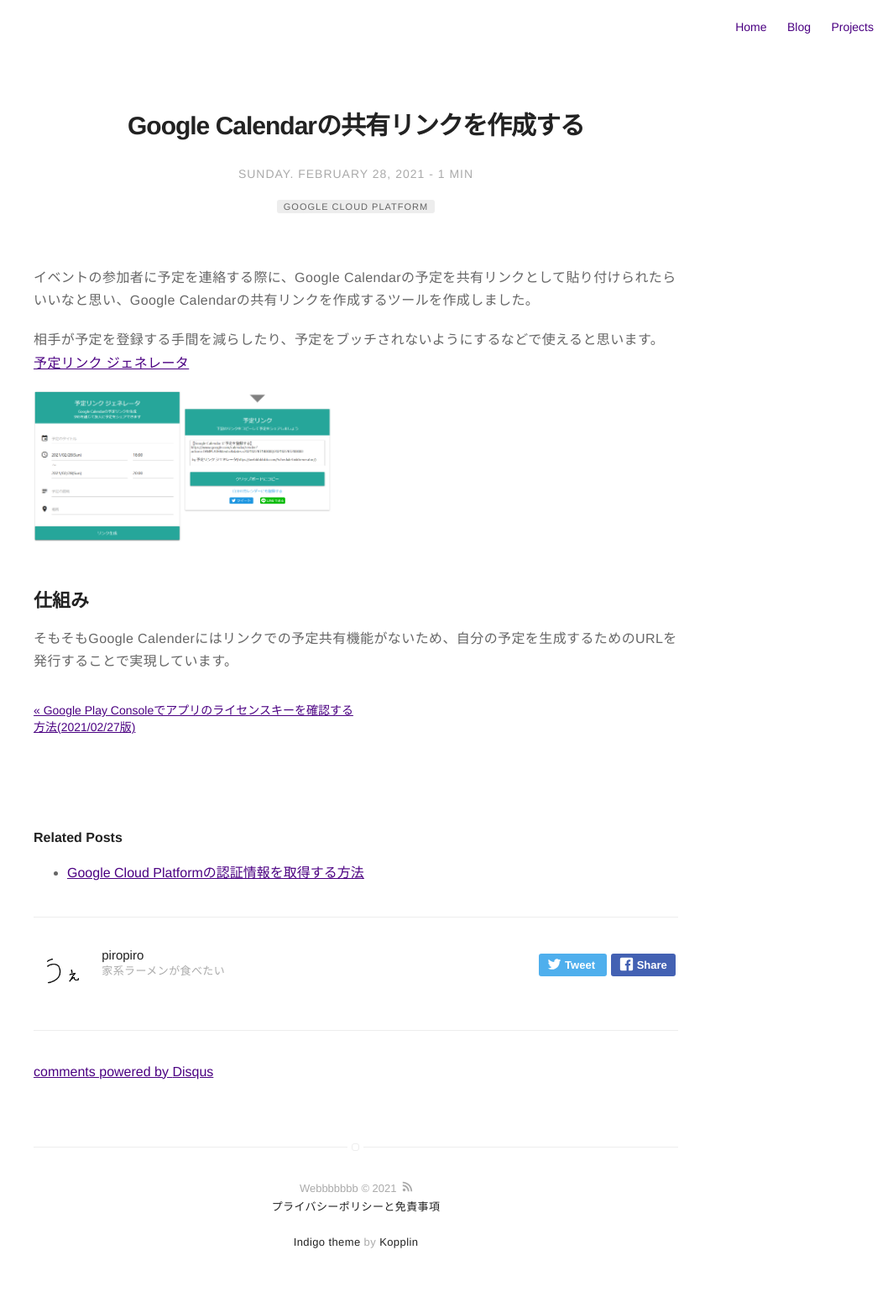
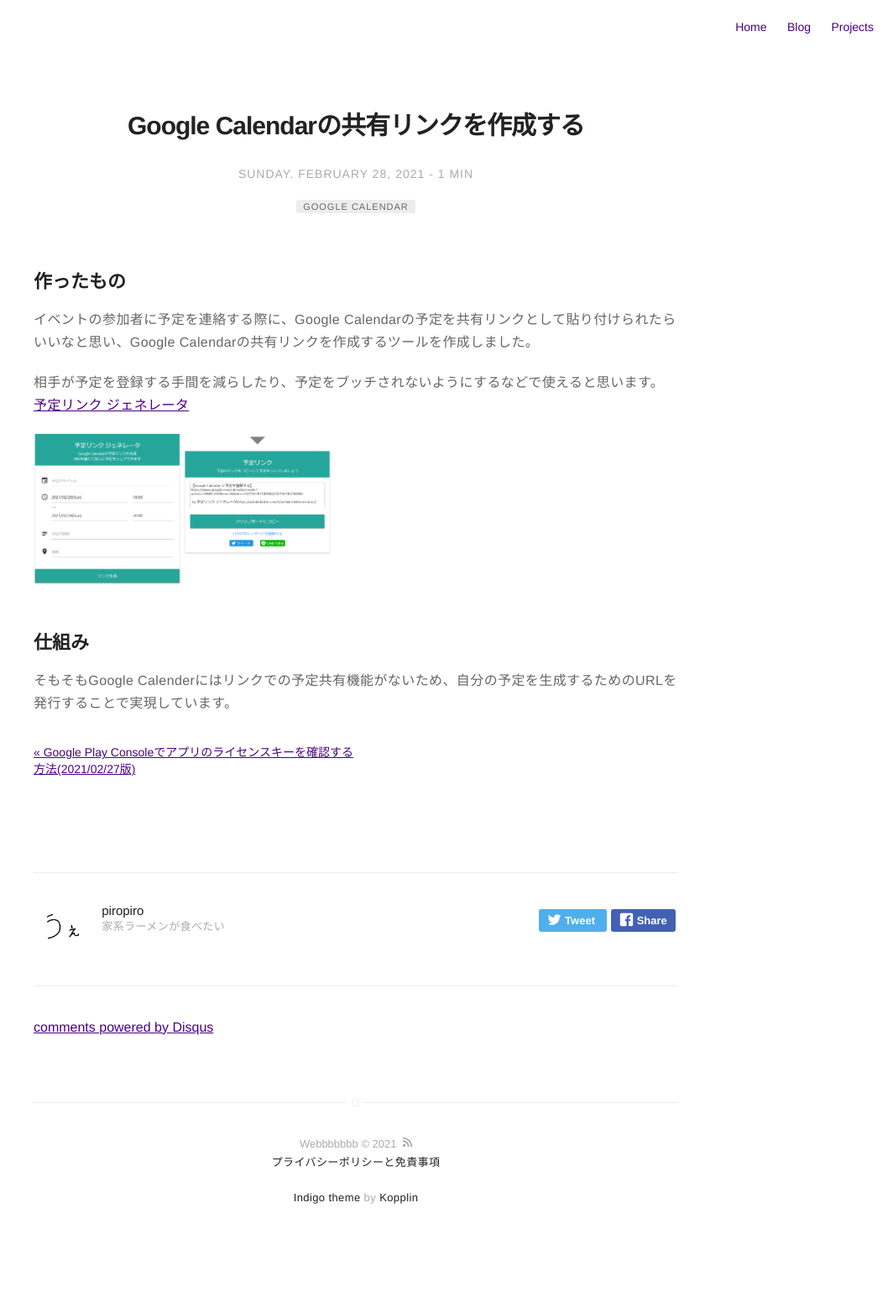
Before and after one commit to piropiro-piro/site, a Jekyll site: the page built from _posts/2021-02-28-schedule-link-generator.markdown, in a window 1280 px wide. Shown: the whole page at 84% size, without its empty margins (216-1280 px from the left). Built offline with Jekyll 4.4.1, drawn with Linux system fonts in a browser that asks for light colours; comment, search, counter and statistics services are not loaded; after the commit the page ends 1498 px from its top, so only the background shows below that.

Commit message:
微修正

```diff
--- a/_posts/2021-02-28-schedule-link-generator.markdown
+++ b/_posts/2021-02-28-schedule-link-generator.markdown
@@ -3,13 +3,14 @@
 layout: post
 date: 2021-02-28 03:00
 tag:
-- google cloud platform
+- Google Calendar
 description: "イベントの参加者に予定を連絡する際に、Google Calendarの予定を共有リンクとして貼り付けられたらいいなと思い、Google Calendarの共有リンクを作成するツールを作成しました。"
 category: blog
 author: piropiro
 externalLink: false
 ---
 
+## 作ったもの
 イベントの参加者に予定を連絡する際に、Google Calendarの予定を共有リンクとして貼り付けられたらいいなと思い、Google Calendarの共有リンクを作成するツールを作成しました。
 
 相手が予定を登録する手間を減らしたり、予定をブッチされないようにするなどで使えると思います。
```
